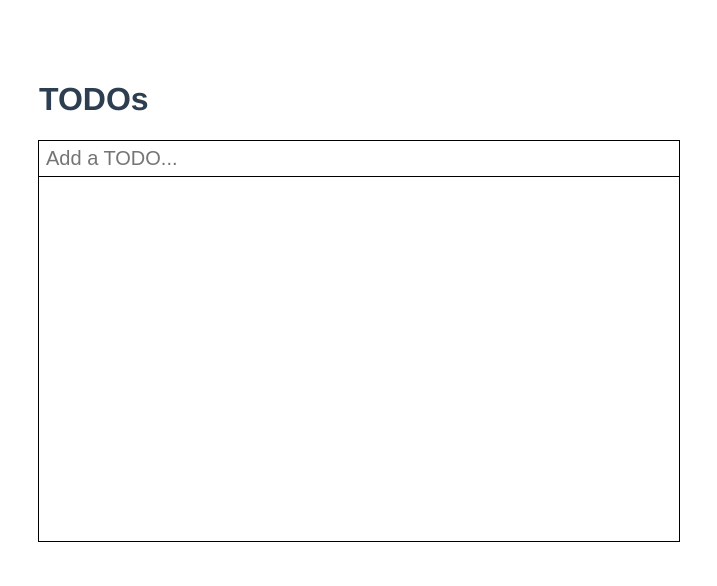
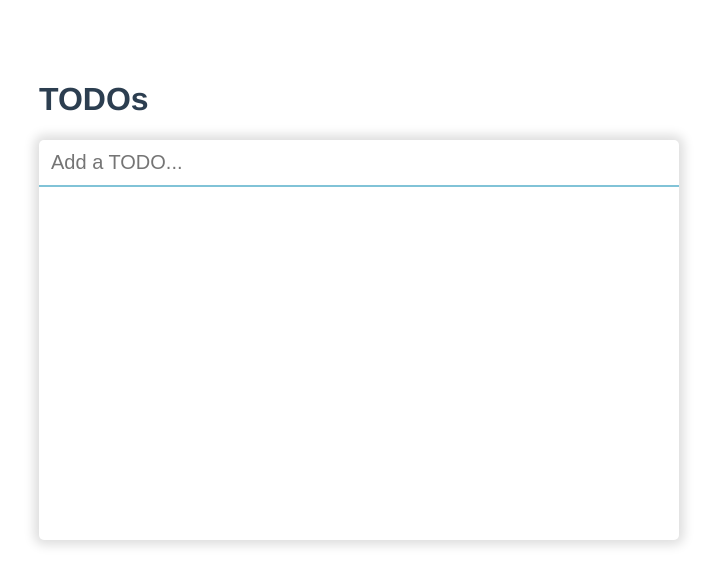
Before and after one commit to ianaspivac/test-salt-edge, a Vue app: page / in a window 1280 px wide. Shown: the top 586 px of the page, without its empty margins (281-998 px from the left). Built offline with nearby package versions, Linux system fonts and the light colour scheme.

Commit message:
added styling

```diff
--- a/src/components/Todos.vue
+++ b/src/components/Todos.vue
@@ -3,22 +3,29 @@
     <h1>TODOs</h1>
     <div id="todos-wrap">
       <form @submit.prevent="addTodo(inputTodo)" class="todos-wrap__item">
-        <input v-model="inputTodo" type="text" placeholder="Add a TODO..." />
+        <input
+          v-model="inputTodo"
+          @focus="errorRemove"
+          type="text"
+          placeholder="Add a TODO..."
+        />
         <input type="submit" value="Submit" />
+        <div class="form__error" v-if="emptyTodo">Write something!</div>
       </form>
 
-      <div>
+      <div id="todos-list-wrap">
         <ul id="todos-list">
           <li
             v-for="(todo, index) in todos"
             :key="index"
             class="todos-wrap__item"
-
           >
             <input type="checkbox" v-model="todo.isChecked" />
-            <label :for="'todo' + index" :class="{ checked: todo.isChecked }">{{ todo.text }} </label>
+            <label :for="'todo' + index" :class="{ checked: todo.isChecked }"
+              >{{ todo.text }}
+            </label>
             <button class="todos-wrap__item__remove" @click="removeTodo(index)">
-              X
+              <img src="../assets/close.svg" />
             </button>
           </li>
         </ul>
@@ -35,12 +42,20 @@ export default {
   setup() {
     const todos = ref([]);
     const inputTodo = ref("");
+    const emptyTodo = ref(false);
 
     if (sessionStorage.getItem("todos")) {
       todos.value = JSON.parse(sessionStorage.getItem("todos"))._value;
     }
 
+    const errorRemove = () => {
+      emptyTodo.value = false;
+    };
     const addTodo = (event) => {
+      if (!inputTodo.value) {
+        emptyTodo.value = true;
+        return;
+      }
       todos.value.push({ text: event, isChecked: false });
       sessionStorage.setItem("todos", JSON.stringify(todos));
       inputTodo.value = "";
@@ -56,14 +71,22 @@ export default {
       removeTodo,
       addTodo,
       inputTodo,
+      emptyTodo,
+      errorRemove,
     };
   },
 };
 </script>
 
 <style>
+.form__error {
+  color: #f44932;
+  font-size: 12px;
+  margin-top: 5px;
+}
 .checked {
   text-decoration: line-through;
+  color: gray;
 }
 .main-container {
   margin: auto;
@@ -74,34 +97,47 @@ export default {
 }
 
 #todos-wrap {
-  border: 1px solid black;
+  border-radius: 5px;
   width: 50vw;
   height: 50vh;
   font-size: 20px;
-  overflow: auto;
-  -ms-overflow-style: none;
-  scrollbar-width: none;
+  -webkit-box-shadow: 0px 0px 11px 5px rgba(222, 222, 222, 1);
+  -moz-box-shadow: 0px 0px 11px 5px rgba(222, 222, 222, 1);
+  box-shadow: 0px 0px 11px 5px rgba(222, 222, 222, 1);
 }
 .main-container h1 {
-    align-self: flex-start;
-  }
+  align-self: flex-start;
+}
 #todos-list {
+  height:43vh;
+  overflow: auto;
   margin: 0;
 }
+form.todos-wrap__item {
+  border-bottom: 2px solid #81c3d7;
+}
 .todos-wrap__item {
-  border-bottom: 1px solid black;
-  padding: 5px;
+  padding: 10px;
 }
 #todos-list .todos-wrap__item {
+  -webkit-box-shadow: 0px 0px 5px 1px rgba(222, 222, 222, 1);
+  -moz-box-shadow: 0px 0px 5px 1px rgba(222, 222, 222, 1);
+  box-shadow: 0px 0px 5px 1px rgba(222, 222, 222, 1);
+  border-radius: 5px;
+  margin: auto;
+  width: 90%;
+  margin-top: 10px;
   overflow-wrap: break-word;
   display: grid;
   grid-template-columns: 30px 80% 10%;
 }
+#todos-list .todos-wrap__item:hover {
+  font-size: 22px;
+}
 #todos-list .todos-wrap__item label {
   margin-left: 10px;
 }
-.todos-wrap__item input[type="submit"],
-#todos-wrap::-webkit-scrollbar {
+.todos-wrap__item input[type="submit"]{
   display: none;
 }
 input[type="text"] {
@@ -109,22 +145,35 @@ input[type="text"] {
   width: 99%;
   font-size: 20px;
 }
+input[type="checkbox"] {
+  cursor: pointer;
+}
 .todos-wrap__item__remove {
   border: none;
   background: transparent;
   cursor: pointer;
   justify-self: end;
 }
-
+.todos-wrap__item__remove img {
+  width: 15px;
+  height: 15px;
+  filter: brightness(0%);
+  opacity: 0.5;
+}
+.todos-wrap__item__remove img:hover {
+  filter: brightness(100%);
+  opacity: 1;
+}
 @media only screen and (max-width: 600px) {
-  #todos-wrap, .main-container h1 {
+  #todos-wrap,
+  .main-container h1 {
     width: 95vw;
   }
   .main-container h1 {
     align-self: auto;
   }
   #todos-list .todos-wrap__item {
-  grid-template-columns: 30px 65% 25%;
-}
+    grid-template-columns: 30px 65% 25%;
+  }
 }
 </style>
```
Also changed, not shown: src/assets/close.svg (added).
